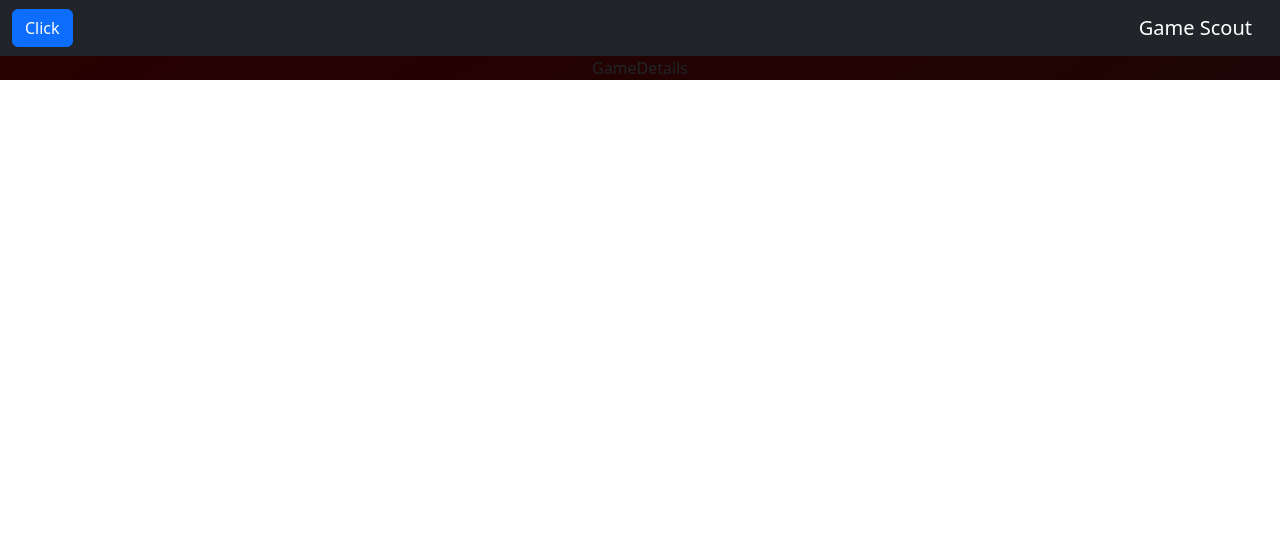
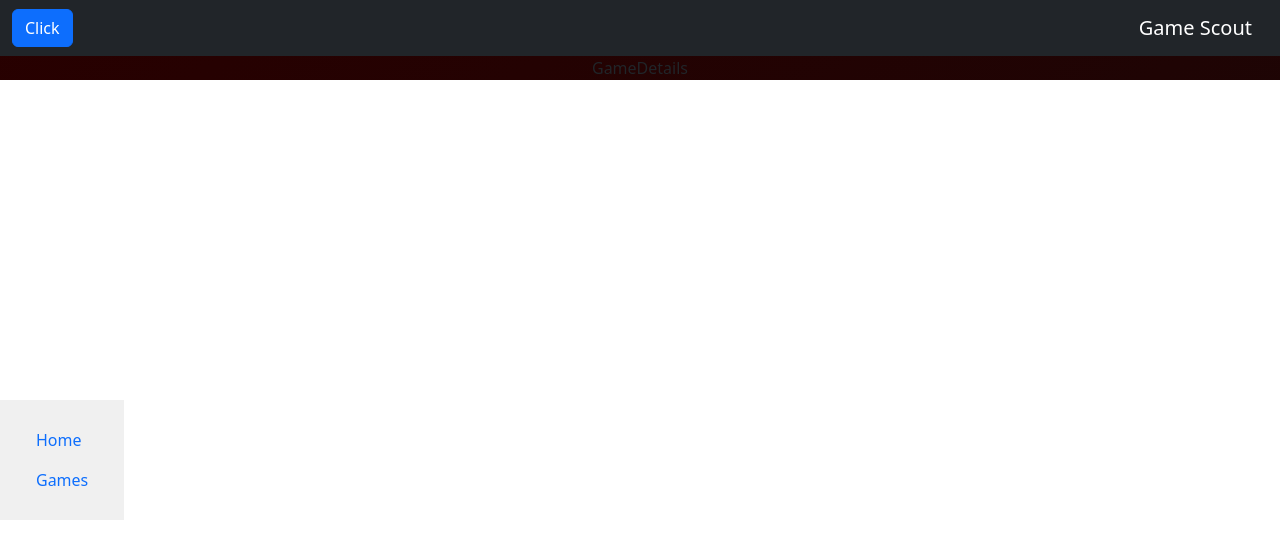
Before and after one commit to Pranav-PSU/GameScout, a React (Create React App) app: page /gamedetails in a window 1280 px wide. Shown: the top 558 px of the page. Built offline with nearby package versions, Linux system fonts and the light colour scheme.

Commit message:
#Floating card for navigation added #Styles for mobile view and large screen added

```diff
--- a/src/App.js
+++ b/src/App.js
@@ -4,11 +4,12 @@ import Dashboard from "./components/dashboard/Dashboard";
 import { BrowserRouter as Router, Routes, Route } from "react-router-dom";
 import GameDetails from "./components/gamedetails/GameDetails";
 import GameList from "./components/gamelist/GameList";
-
+import StaticMenu from "./components/staticmenu/StaticMenu";
 function App() {
   return (
     <>
       <Router>
+      <StaticMenu />
         <div className="App">
           <Routes>
             <Route path="/"  exact element={<Login />} />
--- a/src/components/gamelist/GameList.js
+++ b/src/components/gamelist/GameList.js
@@ -55,7 +55,8 @@ const GameList = (props) => {
 
   const showDetails = (element, id) => {
     console.log(element);
-    navigate("/gamedetails");
+    navigate("/gamedetails", { state: { myData: element } });
+
   };
 
   // Filter games based on search term
--- /dev/null
+++ b/src/components/staticmenu/StaticMenu.css
@@ -0,0 +1,38 @@
+.top-card {
+    background-color: #f0f0f0;
+    padding: 20px;
+    margin-bottom: 20px;
+    position: fixed;
+    top: 50%;
+    z-index: 9;
+    left: 0;
+  }
+
+  .cardContainer {
+    display: flex;
+    justify-content: center;
+    align-items: center;
+  }
+
+  .nav-links {
+  display: flex;
+  flex-direction: column;
+}
+
+@media (max-width: 768px) {
+    .top-card {
+      display: none;
+    }
+    .top-card-mobile {
+      display: block;
+    }
+  }
+
+  @media (min-width: 768px) {
+    .top-card {
+      display: block;
+    }
+    .top-card-mobile {
+      display: none;
+    }
+  }
--- /dev/null
+++ b/src/components/staticmenu/StaticMenu.js
@@ -0,0 +1,48 @@
+import React from "react";
+import { Link } from "react-router-dom";
+import Nav from "react-bootstrap/Nav";
+import "./StaticMenu.css";
+import { Row, Col } from "react-bootstrap";
+
+
+function StaticMenu() {
+  return (
+    <>
+    <div className="top-card">
+      <Nav className="me-auto">
+        <Row className="nav-links flex-md-column d-sm-flex flex-sm-row ">
+          <Col className="">
+            <Nav.Link as={Link} to="/dashboard">
+              Home
+            </Nav.Link>
+          </Col>
+          <Col className="">
+            <Nav.Link as={Link} to="/gamelist">
+              Games
+            </Nav.Link>
+          </Col>
+        </Row>
+      </Nav>
+    </div>
+    <div className="top-card-mobile">
+      <Nav className="me-auto">
+        <Row className="nav-links d-sm-flex flex-sm-row flex-md-column">
+          <Col className="">
+            <Nav.Link as={Link} to="/dashboard">
+              Home
+            </Nav.Link>
+          </Col>
+          <Col className="">
+            <Nav.Link as={Link} to="/gamelist">
+              Games
+            </Nav.Link>
+          </Col>
+
+        </Row>
+      </Nav>
+    </div>
+    </>
+  );
+}
+
+export default StaticMenu;
```
